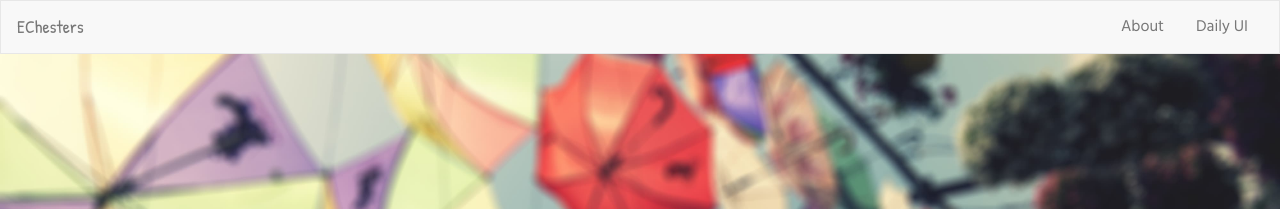
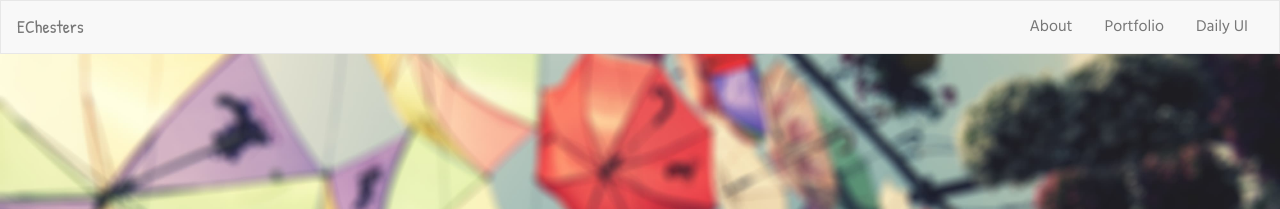
Before and after one commit to EChesters/echesters.github.io, a Jekyll site: the page built from index.html, in a window 1280 px wide and 900 px high. Shown: the top 209 px of the window. Built offline with Jekyll 4.4.1, drawn with Linux system fonts in a browser that asks for light colours; nearby versions of some CDN libraries.

Commit message:
Fixed portfolios list for whfnp'

```diff
--- a/_layouts/default.html
+++ b/_layouts/default.html
@@ -26,6 +26,7 @@
             <div class="navbar-collapse collapse in" id="mynavbar" aria-expanded="true">
               <ul class="nav navbar-nav navbar-right">
                 <li><a href="/about.html">About</a></li>
+                <li><a href="/portfolio.html">Portfolio</a></li>
                 <li><a href="//echesters.github.io/DailyUI/">Daily UI</a></li>
               </ul>
             </div>
--- a/portfolio.html
+++ b/portfolio.html
@@ -64,7 +64,7 @@
         </div>
         <div class="col-xs-12 col-sm-10 col-md-7 col-lg-6 position central project">
           <div class="col-sm-12 col-md-5">
-            <img src="images/portfolio/awas/awas-1.png" alt="Screenshot of the A World at School home page">
+            <img src="images/portfolio/whfnp/whfnp-1.jpg" alt="Screenshot of the A World at School home page">
             <h2>Women Hack For Non-Profits</h2>
           </div>
           <div class="col-sm-12 col-md-7 centre-link">
```
